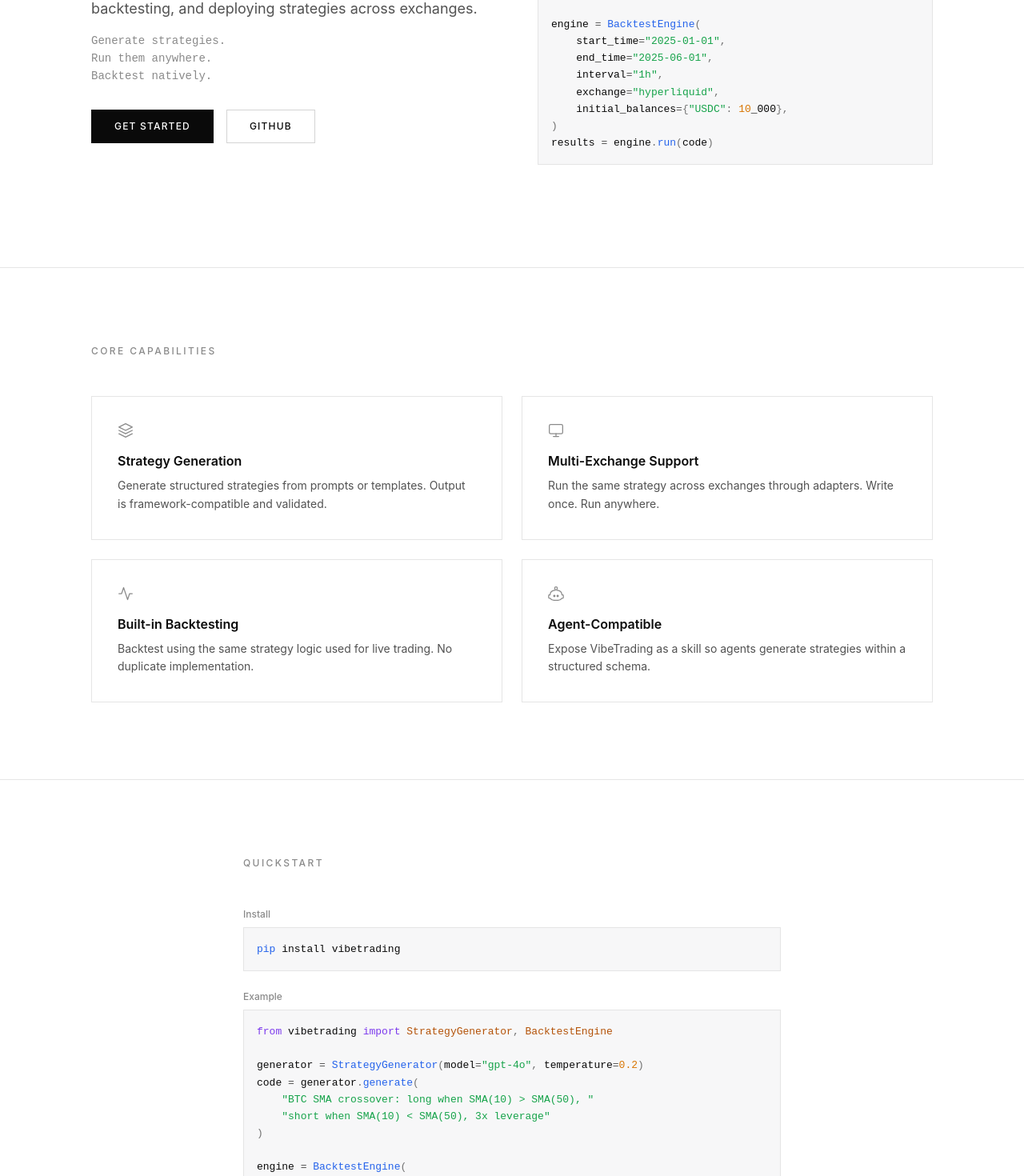
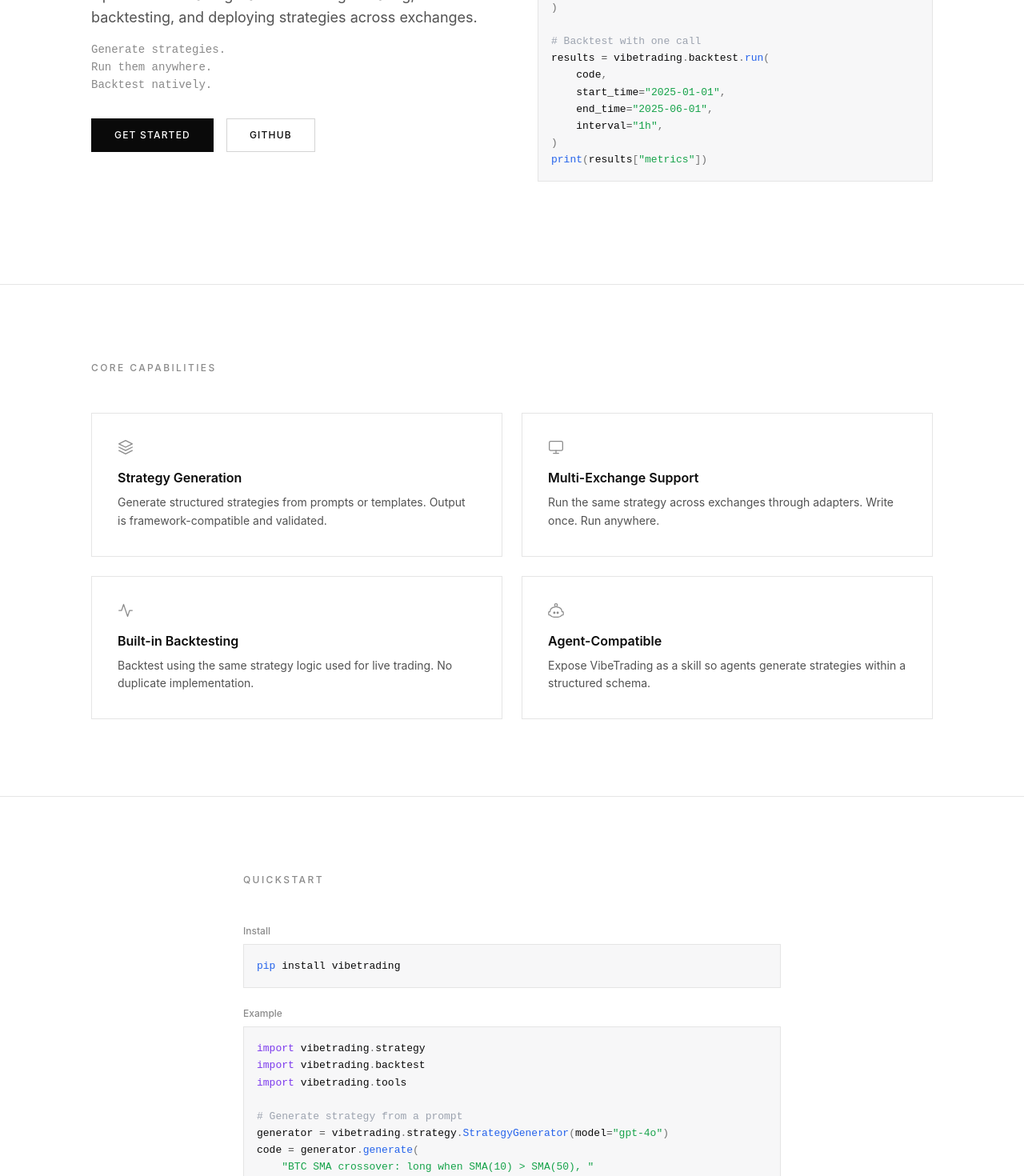
Before and after one commit to VibeTradingLabs/VibeTradingLabs.github.io, a Next.js app: page / in a window 1280 px wide. Shown: the part 400-1870 px from the top of the page at 80% size. Built offline with nearby package versions, Linux system fonts and the light colour scheme.

Commit message:
update home page

```diff
--- a/components/home/HeroSection.tsx
+++ b/components/home/HeroSection.tsx
@@ -7,22 +7,23 @@
 
 const GITHUB_URL = "https://github.com/VibeTradingLabs/vibetrading";
 
-const heroCode = `from vibetrading import StrategyGenerator, BacktestEngine
+const heroCode = `import vibetrading.strategy
+import vibetrading.backtest
 
-generator = StrategyGenerator(model="gpt-4o", temperature=0.2)
-code = generator.generate(
+# Generate strategy from natural language
+code = vibetrading.strategy.generate(
     "BTC SMA crossover: long when SMA(10) > SMA(50), "
     "short when SMA(10) < SMA(50), 3x leverage"
 )
 
-engine = BacktestEngine(
+# Backtest with one call
+results = vibetrading.backtest.run(
+    code,
     start_time="2025-01-01",
     end_time="2025-06-01",
     interval="1h",
-    exchange="hyperliquid",
-    initial_balances={"USDC": 10_000},
 )
-results = engine.run(code)`;
+print(results["metrics"])`;
 
 export default function HeroSection() {
   const { t } = useI18n();
--- a/components/home/QuickstartSection.tsx
+++ b/components/home/QuickstartSection.tsx
@@ -6,22 +6,21 @@
 
 const installCode = `pip install vibetrading`;
 
-const exampleCode = `from vibetrading import StrategyGenerator, BacktestEngine
+const exampleCode = `import vibetrading.strategy
+import vibetrading.backtest
+import vibetrading.tools
 
-generator = StrategyGenerator(model="gpt-4o", temperature=0.2)
+# Generate strategy from a prompt
+generator = vibetrading.strategy.StrategyGenerator(model="gpt-4o")
 code = generator.generate(
     "BTC SMA crossover: long when SMA(10) > SMA(50), "
     "short when SMA(10) < SMA(50), 3x leverage"
 )
 
-engine = BacktestEngine(
-    start_time="2025-01-01",
-    end_time="2025-06-01",
-    interval="1h",
-    exchange="hyperliquid",
-    initial_balances={"USDC": 10_000},
-)
-results = engine.run(code)`;
+# Download data & backtest
+data = vibetrading.tools.download_data(["BTC"], interval="1h")
+results = vibetrading.backtest.run(code, data=data)
+print(results["metrics"])`;
 
 export default function QuickstartSection() {
   const { t } = useI18n();
```
Also changed, not shown: 4 other files (tests, documents, lock files or other folders).
